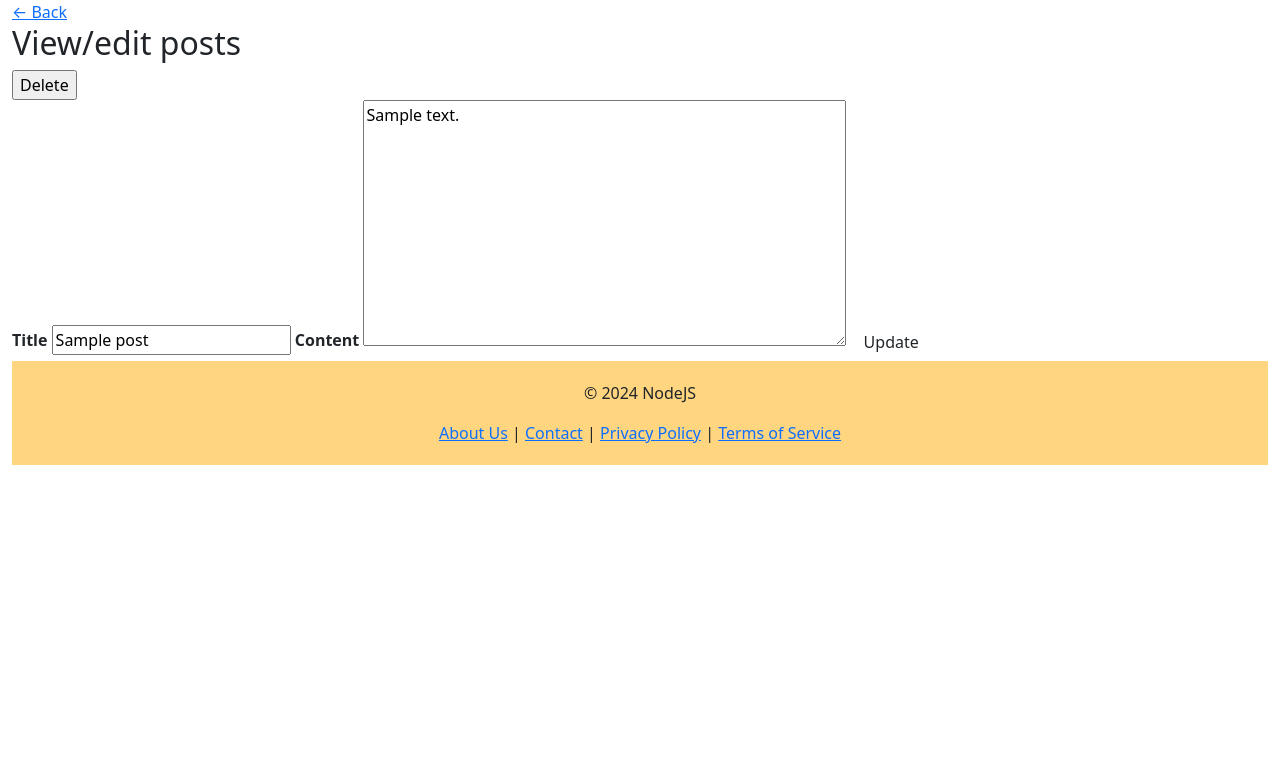
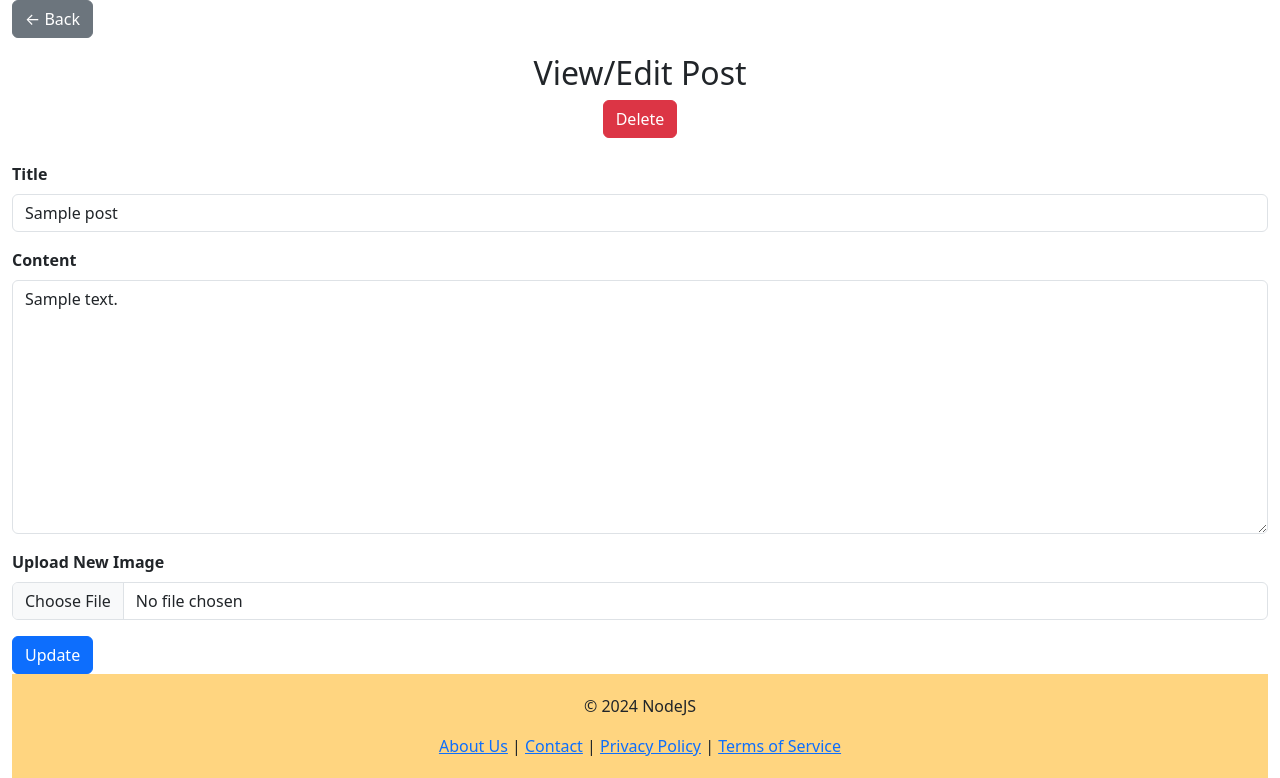
Before and after one commit to AdamAlcock/BS2205-Web-and-Mobile-Application-Development, a Node server app: page /edit-post/600000000000000000000001 in a window 1280 px wide. Shown: the part 72-850 px from the top of the page. Before the commit the page ends 800 px from the top, so only its background shows below. Run offline with Node 20, Linux system fonts and the light colour scheme; the first user in the database is signed in; tables that the repository leaves empty hold one stand-in row (Sample ...); some libraries are stand-ins or nearby versions.

Commit message:
version 0.2

```diff
--- a/package.json
+++ b/package.json
@@ -22,7 +22,8 @@
     "express-session": "^1.18.1",
     "jsonwebtoken": "^9.0.2",
     "method-override": "^3.0.0",
-    "mongoose": "^8.8.0"
+    "mongoose": "^8.8.0",
+    "multer": "^1.4.5-lts.1"
   },
   "devDependencies": {
     "nodemon": "^3.1.7"
--- a/server/routes/admin.js
+++ b/server/routes/admin.js
@@ -7,6 +7,42 @@ const jwt = require('jsonwebtoken');
 
 const adminLayout = '../views/layouts/admin';
 const jwtSecret = process.env.JWT_SECRET;
+
+
+// Multer config
+const multer = require('multer');
+const fs = require('fs');
+const path = require('path');
+
+// Set up storage engine
+const storage = multer.diskStorage({
+    destination: './public/img/',
+    filename: function (req, file, cb) {
+        cb(null, file.fieldname + '-' + Date.now() + path.extname(file.originalname));
+    }
+});
+
+// Initialize upload
+const upload = multer({
+    storage: storage,
+    limits: { fileSize: 1000000 }, // 1MB limit
+    fileFilter: function (req, file, cb) {
+        checkFileType(file, cb);
+    }
+}).single('image');
+
+// Check file type
+function checkFileType(file, cb) {
+    const filetypes = /jpeg|jpg|png|gif/;
+    const extname = filetypes.test(path.extname(file.originalname).toLowerCase());
+    const mimetype = filetypes.test(file.mimetype);
+
+    if (mimetype && extname) {
+        return cb(null, true);
+    } else {
+        cb('Error: Images Only!');
+    }
+}
 
 
 // Check login middleware
@@ -93,7 +129,7 @@ router.get('/dashboard', authMiddleware, async (req, res) => {
             user: req.user
         }
 
-        const data = await Post.find();
+        const data = await Post.find({ user: req.user._id }).populate('user');
         res.render('admin/dashboard', {
             locals,
             data,
@@ -129,29 +165,32 @@ router.get('/add-post', authMiddleware, async (req, res) => {
 
 
 // POST create new post
-router.post('/add-post', authMiddleware, async (req, res) => {
-
-    try {
-
+router.post('/add-post', authMiddleware, (req, res) => {
+    upload(req, res, async (err) => {
+        if (err) {
+            console.log(err);
+            res.redirect('/add-post');
+        } else {
+            if (req.file == undefined) {
+                console.log('No file selected');
+                res.redirect('/add-post');
+            } else {
                 try {
                     const newPost = new Post({
                         title: req.body.title,
-                body: req.body.body
+                        body: req.body.body,
+                        image: `/img/${req.file.filename}`,
+                        user: req.user._id
                     });
 
                     await Post.create(newPost);
                     res.redirect('/dashboard');
-
                 } catch (error) {
                     console.log(error);
                 }
-
-
-
-    } catch (error) {
-        console.log(error);
             }
-
+        }
+    });
 });
 
 
@@ -186,23 +225,31 @@ router.get('/edit-post/:id', authMiddleware, async (req, res) => {
 
 // PUT admin create new post
 
-router.put('/edit-post/:id', authMiddleware, async (req, res) => {
-
+router.put('/edit-post/:id', authMiddleware, (req, res) => {
+    upload(req, res, async (err) => {
+        if (err) {
+            console.log(err);
+            res.redirect(`/edit-post/${req.params.id}`);
+        } else {
             try {
-
-        await Post.findByIdAndUpdate(req.params.id, {
+                const updateData = {
                     title: req.body.title,
                     body: req.body.body,
                     updatedAt: Date.now()
-        });
+                };
 
-        res.redirect(`/edit-post/${req.params.id}`);
+                if (req.file) {
+                    updateData.image = `/img/${req.file.filename}`;
+                }
 
+                await Post.findByIdAndUpdate(req.params.id, updateData);
 
+                res.redirect('/dashboard');
             } catch (error) {
                 console.log(error);
             }
-
+        }
+    });
 });
 
 
@@ -237,14 +284,29 @@ router.post('/register', async (req, res) => {
 // DELETE post
 
 router.delete('/delete-post/:id', authMiddleware, async (req, res) => {
+    try {
+        const post = await Post.findById(req.params.id);
 
-    try {
-        await Post.deleteOne( { _id: req.params.id });
+        if (post) {
+            // Delete the image file
+            const imagePath = path.join(__dirname, '../../public', post.image);
+            fs.unlink(imagePath, (err) => {
+                if (err) {
+                    console.error(`Failed to delete image file: ${err}`);
+                } else {
+                    console.log(`Image file deleted: ${imagePath}`);
+                }
+            });
+
+            // Delete the post from the database
+            await Post.findByIdAndDelete(req.params.id);
+        }
+
         res.redirect('/dashboard');
     } catch (error) {
         console.log(error);
+        res.redirect('/dashboard');
     }
-
 });
 
 
--- a/server/routes/main.js
+++ b/server/routes/main.js
@@ -9,7 +9,7 @@ router.get('', async (req, res) => {
     }
 
     try {
-        const data = await Post.find();
+        const data = await Post.find().populate('user');
         res.render('index', { locals, data, currentRoute: '/' });
     } catch (error) {
         console.log(error);
@@ -25,7 +25,7 @@ router.get('/post/:id', async (req, res) => {
 
         let slug = req.params.id;
 
-        const data = await Post.findById({ _id: slug });
+        const data = await Post.findById({ _id: slug }).populate('user');
 
         const locals = {
             title: data.title,
--- a/views/admin/edit-post.ejs
+++ b/views/admin/edit-post.ejs
@@ -1,17 +1,59 @@
-<a href="/dashboard">&larr; Back</a>
-<div class="admin-title">
-    <h2>View/edit posts</h2>
-    <form action="/delete-post/<%= data._id %>?_method=DELETE" method="POST">
-        <input type="submit" value="Delete">
+<a href="/dashboard" class="btn btn-secondary mb-3">&larr; Back</a>
+
+<div class="admin-title text-center mb-4">
+    <h2>View/Edit Post</h2>
+    <form action="/delete-post/<%= data._id %>?_method=DELETE" method="POST" class="d-inline">
+        <button type="submit" class="btn btn-danger">Delete</button>
     </form>
 </div>
 
-<form action="/edit-post/<%= data._id %>?_method=PUT" method="POST">
-    <label for="title"><b>Title</b></label>
-    <input type="text" placeholder="Post Title" name="title" value="<%= data.title %>">
+<form action="/edit-post/<%= data._id %>?_method=PUT" method="POST" class="needs-validation" enctype="multipart/form-data" novalidate>
+    <div class="mb-3">
+        <label for="title" class="form-label"><b>Title</b></label>
+        <input type="text" class="form-control" id="title" name="title" value="<%= data.title %>" placeholder="Post Title" required>
+        <div class="invalid-feedback">
+            Please provide a title.
+        </div>
+    </div>
 
-    <label for="title"><b>Content</b></label>
-    <textarea name="body" cols="50" rows="10"><%= data.body %></textarea>
+    <div class="mb-3">
+        <label for="body" class="form-label"><b>Content</b></label>
+        <textarea class="form-control" id="body" name="body" rows="10" placeholder="Post Content" required><%= data.body %></textarea>
+        <div class="invalid-feedback">
+            Please provide content for the post.
+        </div>
+    </div>
 
-    <input type="submit" value="Update" class="btn">
+    <div class="mb-3">
+        <label for="image" class="form-label"><b>Upload New Image</b></label>
+        <input type="file" class="form-control" id="image" name="image" accept="image/*">
+        <div class="invalid-feedback">
+            Please upload an image.
+        </div>
+    </div>
+
+    <button type="submit" class="btn btn-primary">Update</button>
 </form>
+
+<script>
+    // Example starter JavaScript for disabling form submissions if there are invalid fields
+    (function () {
+        'use strict'
+
+        // Fetch all the forms we want to apply custom Bootstrap validation styles to
+        var forms = document.querySelectorAll('.needs-validation')
+
+        // Loop over them and prevent submission
+        Array.prototype.slice.call(forms)
+            .forEach(function (form) {
+                form.addEventListener('submit', function (event) {
+                    if (!form.checkValidity()) {
+                        event.preventDefault()
+                        event.stopPropagation()
+                    }
+
+                    form.classList.add('was-validated')
+                }, false)
+            })
+    })()
+</script>
--- a/views/index.ejs
+++ b/views/index.ejs
@@ -31,7 +31,7 @@
 <!--Latest blogs-->
 <section id="latest-blogs" class="p-5">
     <div class="container">
-        <h2 class="text-center mb-4">Latest blogs</h2>
+        <h2 class="text-center mb-4">Latest Reviews</h2>
         <div class="row text-center g-4">
             <% data.forEach(post => { %>
             <div class="col-md">
@@ -52,6 +52,9 @@
                         <div class="mt-2">
                             <a href="/post/<%= post._id %>" class="btn btn-warning">Open blog</a>
                         </div>
+                        <div class="mt-2">
+                            <small>Posted by <%= post.user.username %></small>
+                        </div>
                     </div>
                 </div>
             </div>
--- a/views/post.ejs
+++ b/views/post.ejs
@@ -1,4 +1,5 @@
 <h1><%= data.title %></h1>
 <article class="article">
     <%= data.body %>
+    <p>Posted by <%= data.user.username %> on <%= data.createdAt.toDateString() %></p>
 </article>
```
Also changed, not shown: server/models/Post.js (+9 -0 lines), views/admin/add-post.ejs (+51 -9 lines), 1 other file. Lines whose indentation alone changed are shown as unchanged.
